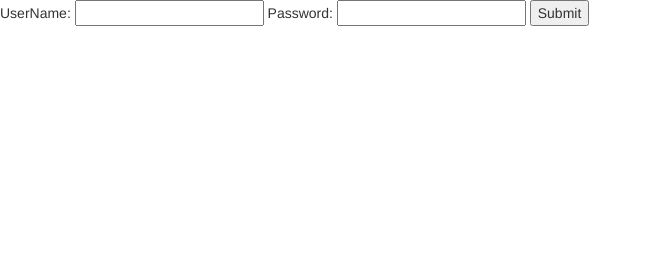
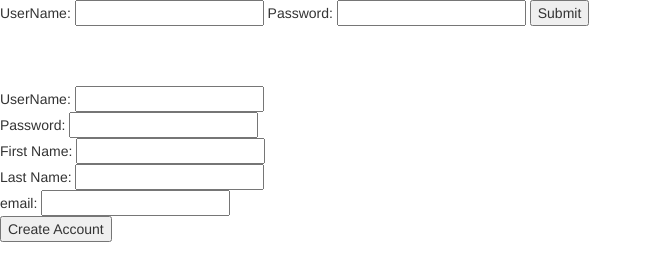
Before and after one commit to RouterBox/JWTExample, a website: page public/index.html in a window 1280 px wide. Shown: the whole page, without its empty margins (0-652 px from the left). Drawn offline with nearby package versions, Linux system fonts and the light colour scheme.

Commit message:
working example.  create user, login, call protected route

```diff
--- a/public/index.html
+++ b/public/index.html
@@ -39,6 +39,35 @@
 					}
 				});
 			}
+			function onCreateAccountBtnClicked(){
+				var userNameInput = document.getElementById("create_userNameTI").value;
+				var passwordInput = document.getElementById("create_passwordTI").value;
+
+				var firstName = document.getElementById("create_firstNameTI").value;
+				var lastName = document.getElementById("create_lastNameTI").value;
+				var email = document.getElementById("create_emailTI").value;
+
+				var postBody = {
+					"userName":userNameInput,
+					"pw":passwordInput,
+					"email":email,
+					"firstName":firstName,
+					"lastName":lastName
+				};
+
+				jQuery.ajax ({
+					url: "api/createAccount",
+					type: "POST",
+					data: JSON.stringify(postBody),
+					dataType: "json",
+					contentType: "application/json; charset=utf-8",
+					success: function(data){
+						$( "#result" ).html( data.toString() );
+						//AuthorizationBearerToken = data.token;
+						//userObject = data;
+					}
+				});
+			}
 		</script>
 
 		<div id="loginForm">
@@ -47,5 +76,15 @@
 			<button id="loginBtn" onclick="onLoginBtnClicked()">Submit</button>
 		</div>
 		<div id="result"></div>
+		<br/><br/><br/>
+		<div id="createAccountForm">
+			UserName: <input id="create_userNameTI" type="text"></input><br/>
+			Password: <input id="create_passwordTI" type="password"></input><br/>
+			First Name: <input id="create_firstNameTI" type="text"></input><br/>
+			Last Name: <input id="create_lastNameTI" type="text"></input><br/>
+			email: <input id="create_emailTI" type="text"></input><br/>
+			<button id="loginBtn" onclick="onCreateAccountBtnClicked()">Create Account</button><br/>
+		</div>
+		<div id="createResult"></div>
 	</body>
 </html>
```
